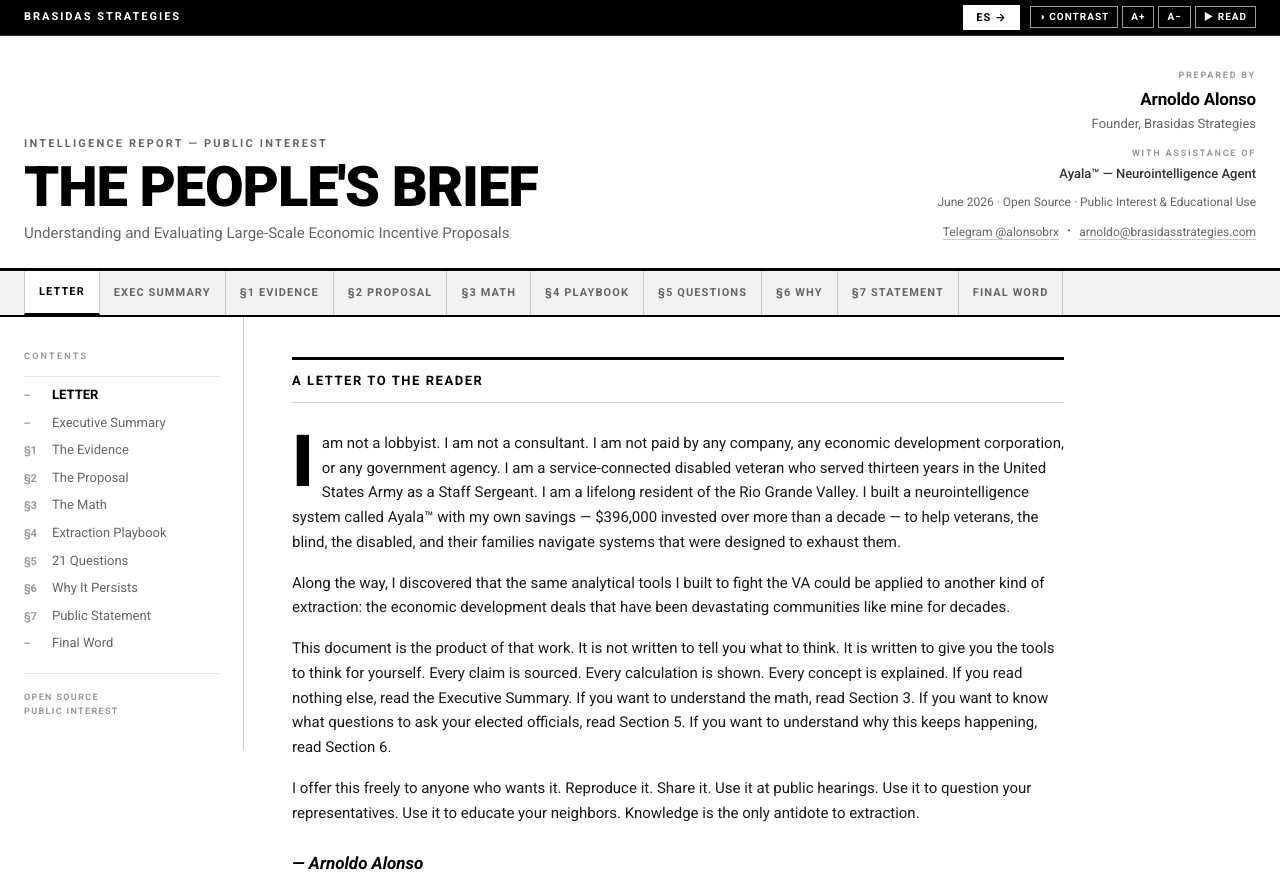
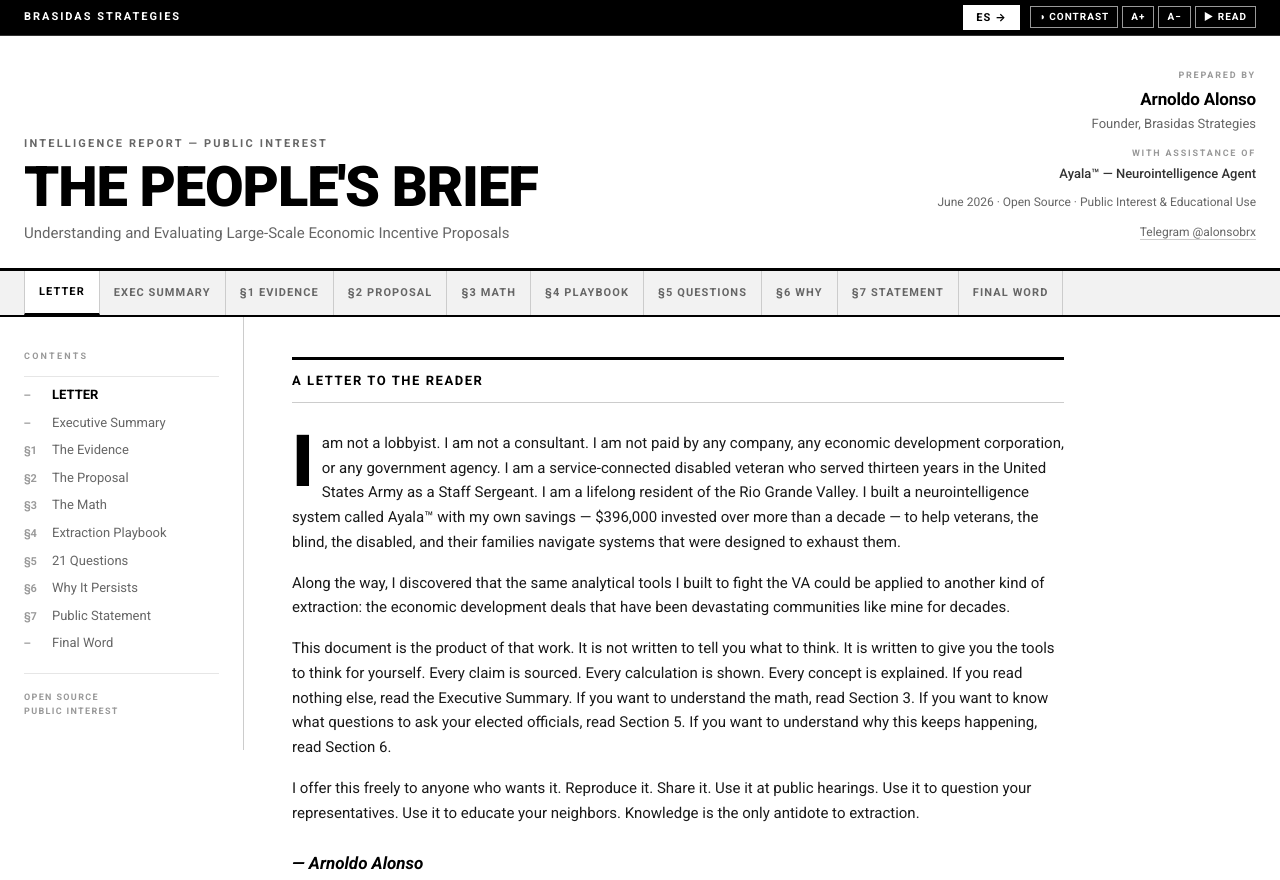
Before and after one commit to alonsobrx/founder-architect, a plain HTML site: page index.html in a window 1280 px wide. Shown: the top 880 px of the page. Drawn offline with Linux system fonts and the light colour scheme.

Commit message:
Remove email — Telegram only contact

```diff
--- a/index.html
+++ b/index.html
@@ -54,8 +54,6 @@
         </div>
         <div class="header-contact">
           <a href="https://t.me/alonsobrx" class="contact-link" target="_blank" rel="noopener">Telegram @alonsobrx</a>
-          &nbsp;·&nbsp;
-          <a href="mailto:arnoldo@brasidasstrategies.com" class="contact-link">arnoldo@brasidasstrategies.com</a>
         </div>
       </div>
     </div>
@@ -537,7 +535,6 @@
           <div class="footer-org-name" data-i18n="footer_org">Founder, Brasidas Strategies</div>
         </div>
         <div class="footer-contact-block">
-          <div><a href="mailto:arnoldo@brasidasstrategies.com" class="footer-link">arnoldo@brasidasstrategies.com</a></div>
           <div><a href="https://t.me/alonsobrx" class="footer-link" target="_blank" rel="noopener">Telegram @alonsobrx</a></div>
         </div>
         <div class="footer-ayala-block">
```
